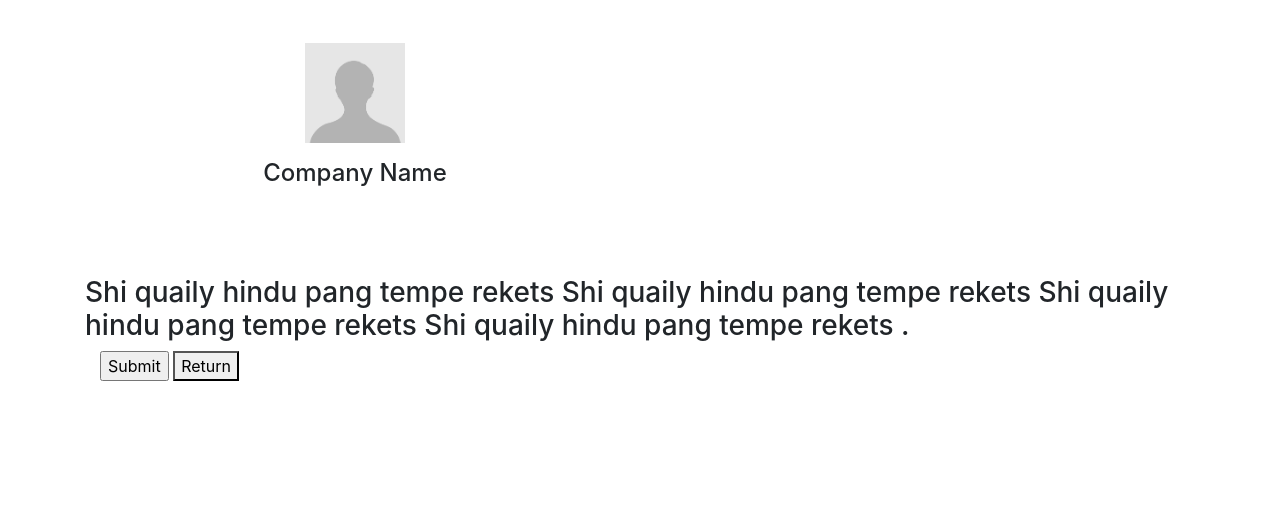
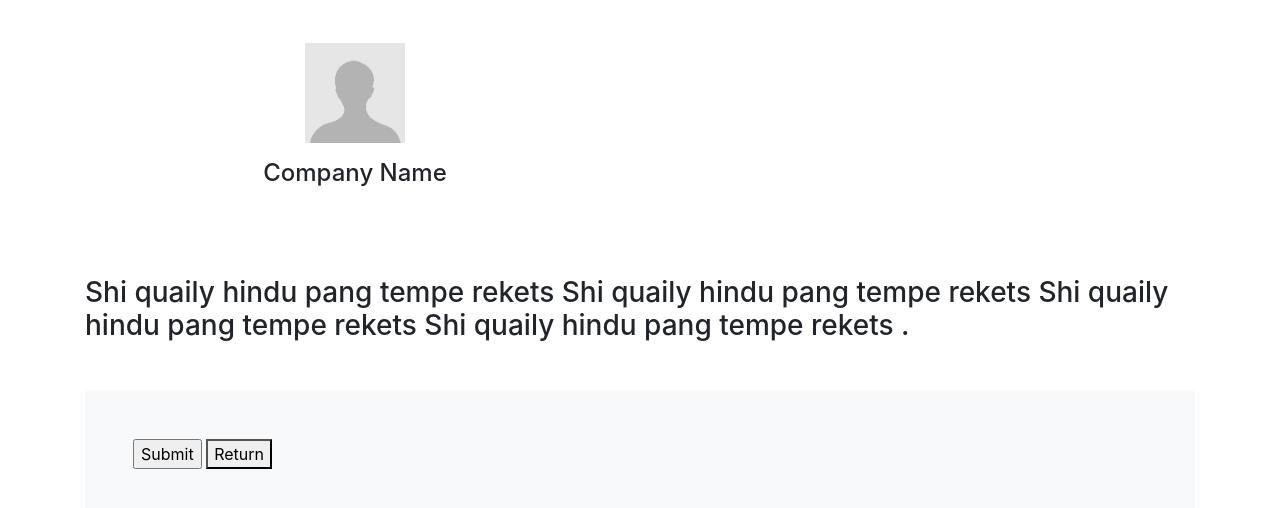
Before and after one commit to eronlowell/DSI-JOB-PORTAL, a website: page views/Apply-Page.html in a window 1280 px wide. Shown: the part 632-1140 px from the top of the page. Before the commit the page ends 1061 px from the top, so only its background shows below. Drawn offline with nearby package versions, Linux system fonts and the light colour scheme.

Commit message:
minor revision

```diff
--- a/views/Apply-Page.html
+++ b/views/Apply-Page.html
@@ -66,7 +66,7 @@
     </div>
     <h3>Shi quaily hindu pang tempe rekets Shi quaily hindu pang tempe rekets Shi quaily hindu pang tempe rekets Shi quaily hindu pang tempe rekets .</h3>
 
-    <form action="process-form.php"  class="col-auto flex-row" method="post">
+    <form action="process-form.php"  class="container-sm mt-5 py-5 p-5 bg-light login-form" method="post">
         <input type="submit" value="Submit">
         <button onclick="goBack()">Return</button>
     </form>
```
